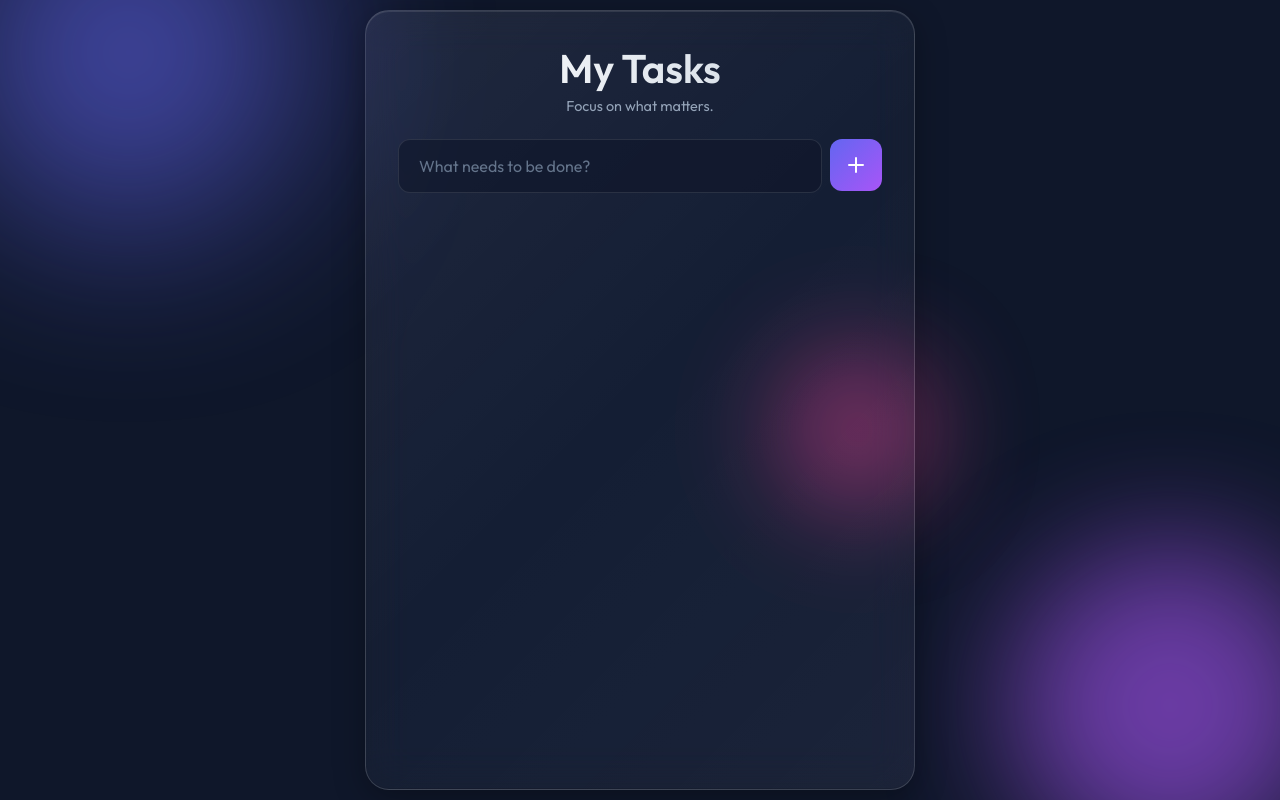
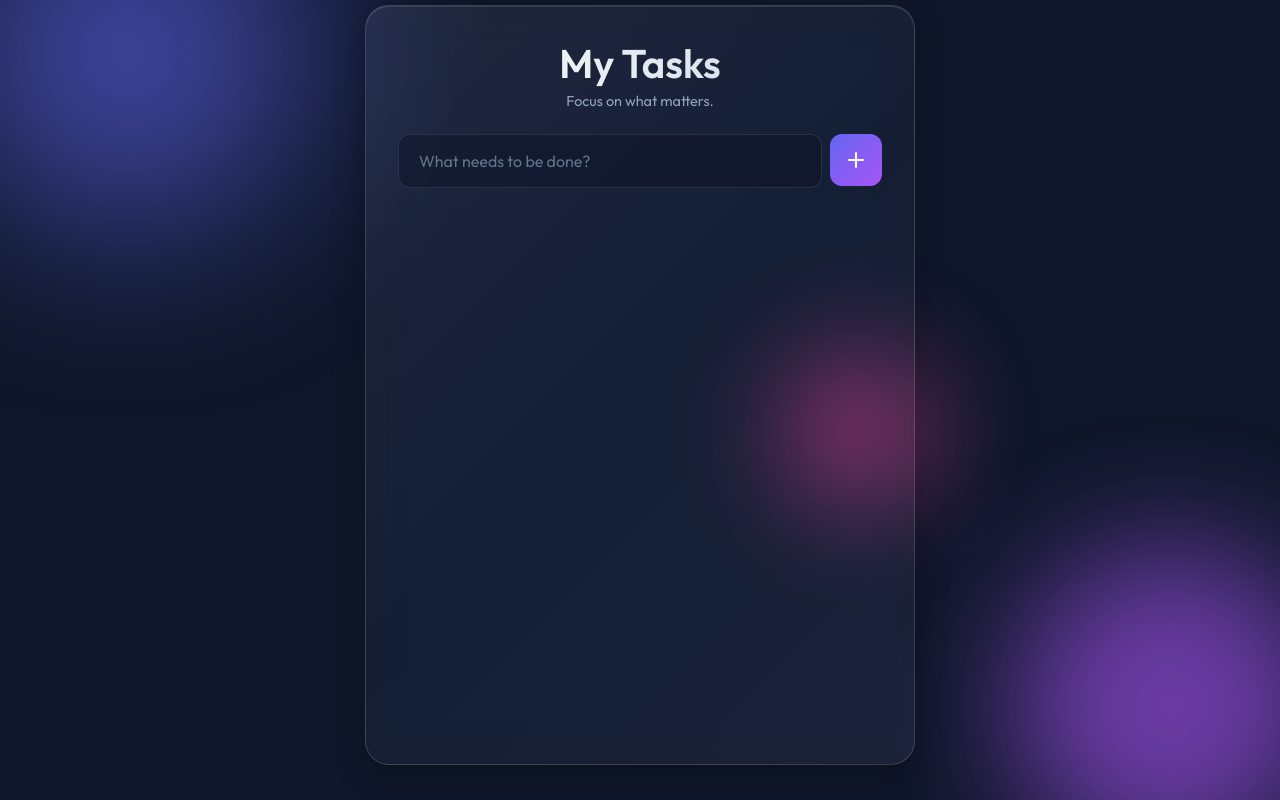
Before and after one commit to cheer77/Todo, a website built with Vite: page frontend/index.html in a window 1280 px wide. Built offline with nearby package versions, Linux system fonts and the light colour scheme; no server answers.

Commit message:
fix container height

```diff
--- a/frontend/src/scss/_layout.scss
+++ b/frontend/src/scss/_layout.scss
@@ -21,8 +21,9 @@
         inset 0 -1px 0 rgba(0, 0, 0, 0.1);
     display: flex;
     flex-direction: column;
-    margin: 10px 0;
+    margin: 5px 0 0;
     gap: 1.5rem;
+    max-height: 95dvh;
 }
 
 header {
```
